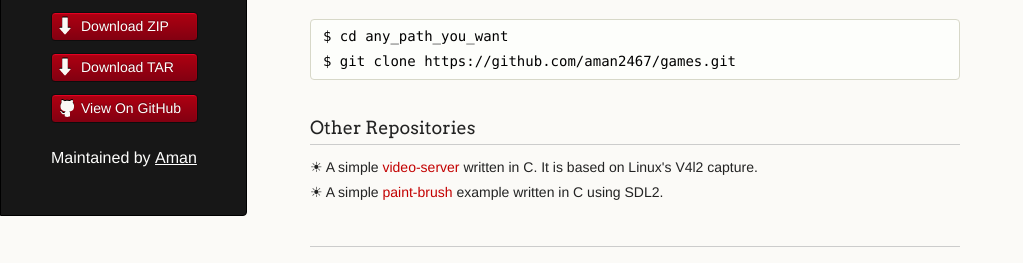
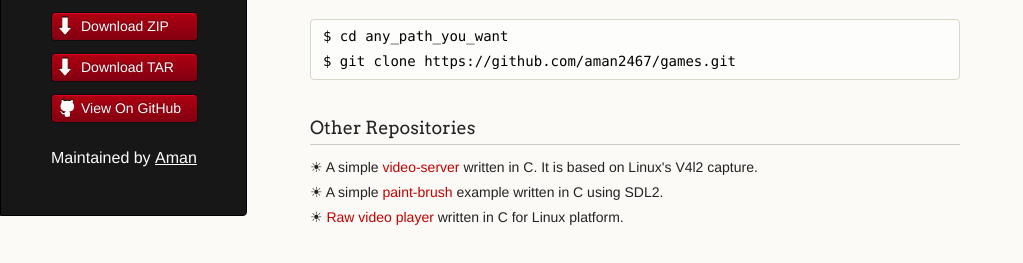
Before and after one commit to aman2467/games, a plain HTML site: page index.html in a window 1280 px wide. Shown: the part 189-452 px from the top of the page, without its empty margins (0-1023 px from the left). Drawn offline with Linux system fonts and the light colour scheme.

Commit message:
adding info about raw video player

```diff
--- a/index.html
+++ b/index.html
@@ -35,6 +35,7 @@
 <p>
 &#9728 A simple <a href="http://aman2467.github.io/simple_video_server">video-server</a> written in C. It is based on Linux's V4l2 capture.<br>
 &#9728 A simple <a href="http://aman2467.github.io/paint_brush">paint-brush</a> example written in C using SDL2.<br>
+&#9728 <a href="http://aman2467.github.io/raw_video_player">Raw video player</a> written in C for Linux platform.<br>
 </p>
 <h3>
   </body>
```
